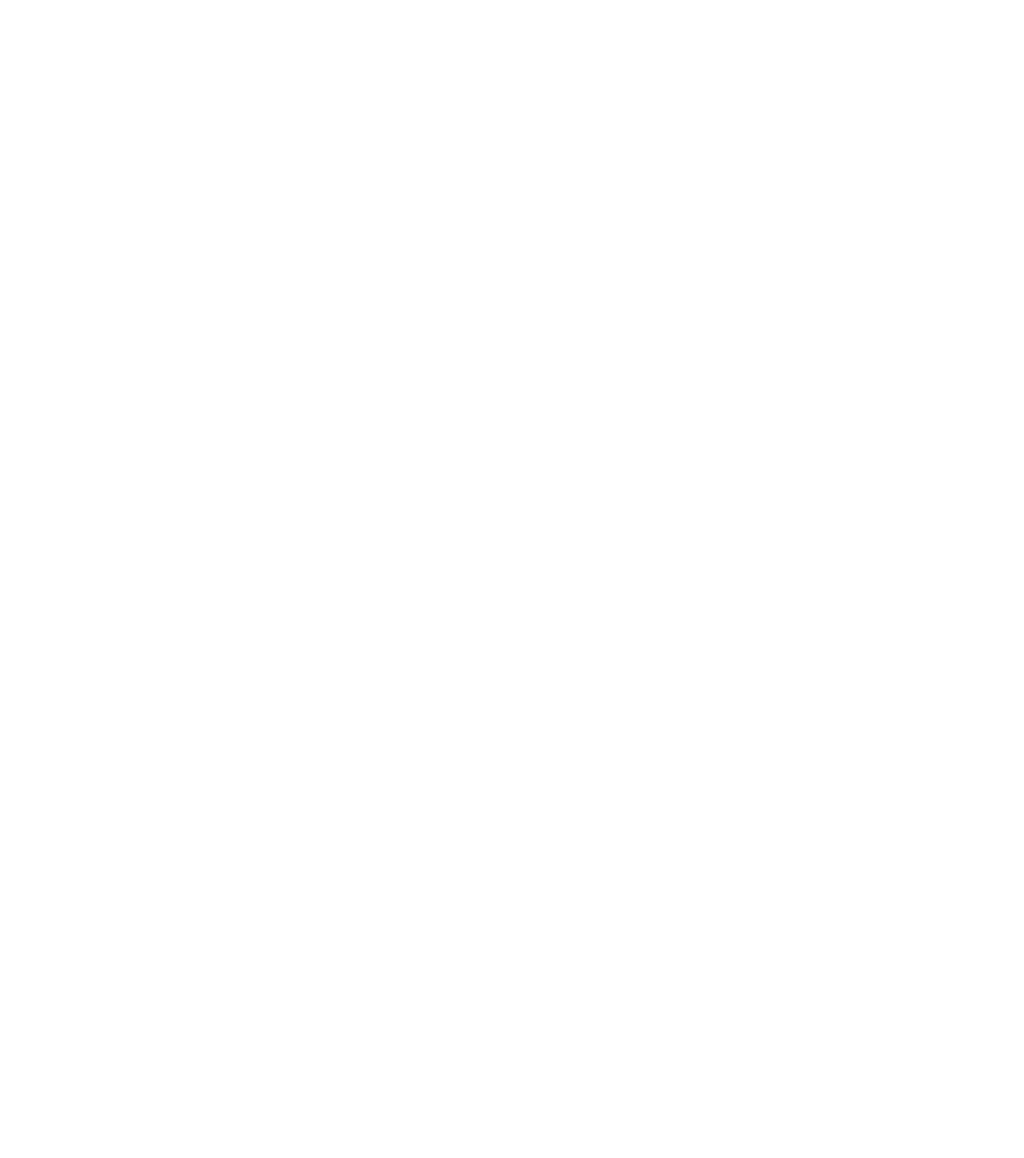
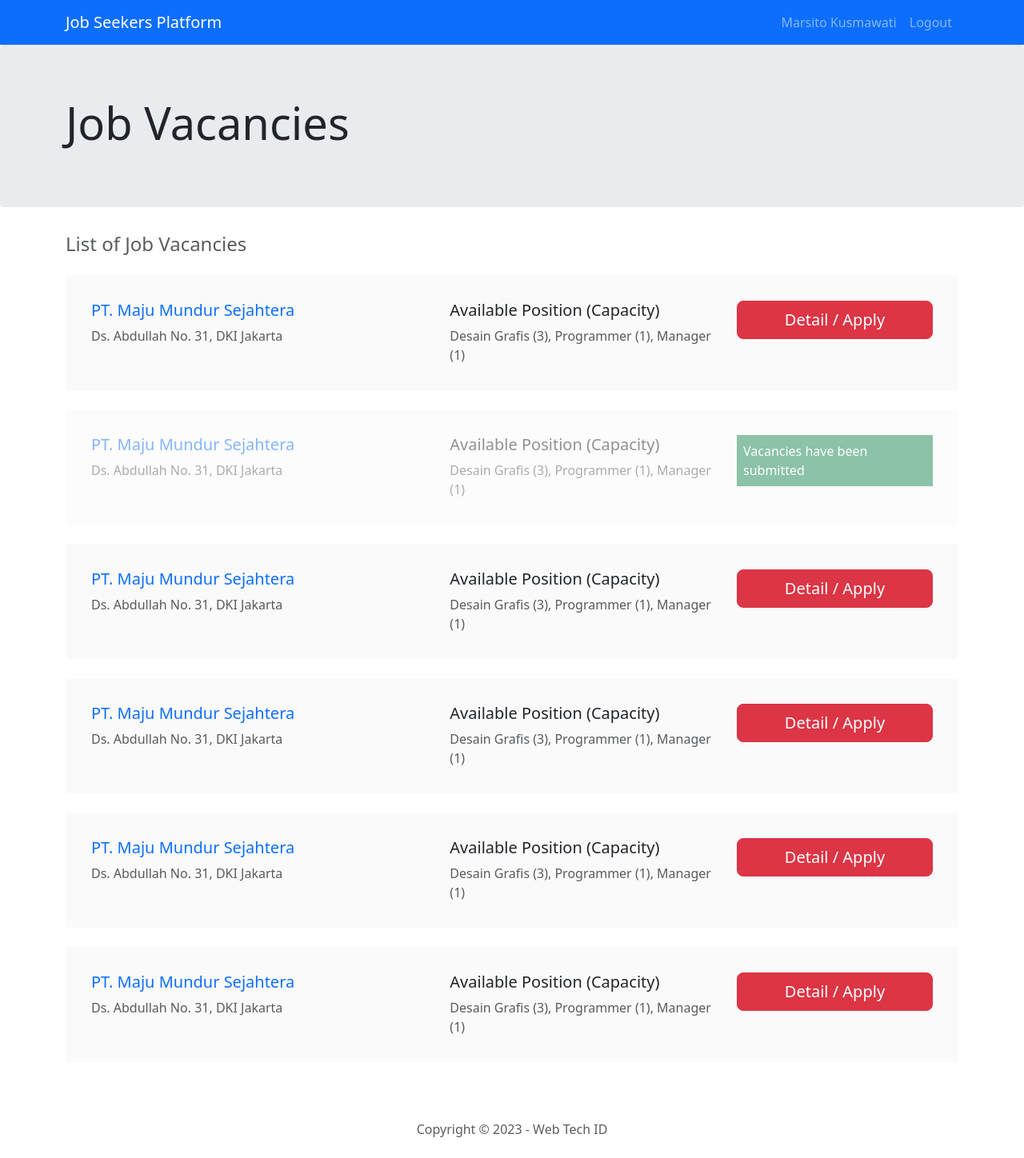
Before and after one commit to Badrut/lks-prov-2023-frontend, a React (Vite) app: page /add-job-application in a window 1280 px wide. Before the commit this address had no page. Shown: the whole page at 80% size. Before the commit the page ends 800 px from the top, so only its background shows below. Built offline with nearby package versions, Linux system fonts and the light colour scheme; sample sign-in values are in the browser's storage.

Commit message:
menampilkan data setelah validation

```diff
--- a/src/App.jsx
+++ b/src/App.jsx
@@ -8,6 +8,7 @@ import Login from './components/Login';
 import Dashboard from './components/Dashboard';
 import ProtectedRoute from './components/Auth/ProtectedRoute';
 import Request from './components/Auth/RequestValidation';
+import AddJob from './components/Auth/AddJobApplication';
 function App() {
 
 
@@ -19,6 +20,7 @@ function App() {
           <Route element={<ProtectedRoute />}>
             <Route path='/dashboard' element={<Dashboard />}/>
             <Route path='/request-validation' element={<Request />}/>
+            <Route path='/add-job-application' element={<AddJob />}/>
           </Route>
         </Routes>
       </Router>
--- /dev/null
+++ b/src/components/Auth/AddJobApplication.jsx
@@ -0,0 +1,153 @@
+import Navbar from "../Navbar";
+
+const AddJob = () => {
+
+
+    return (
+        <>
+        <Navbar />
+        <main>
+
+    <header className="jumbotron">
+        <div className="container">
+            <h1 className="display-4">Job Vacancies</h1>
+        </div>
+    </header>
+
+
+    <div className="container mb-5">
+
+        <div className="section-header mb-4">
+            <h4 className="section-title text-muted font-weight-normal">List of Job Vacancies</h4>
+        </div>
+
+        <div className="section-body">
+
+            <article className="spot">
+                <div className="row">
+                    <div className="col-5">
+                        <h5 className="text-primary">PT. Maju Mundur Sejahtera</h5>
+                        <span className="text-muted">Ds. Abdullah No. 31, DKI Jakarta</span>
+                    </div>
+                    <div className="col-4">
+                        <h5>Available Position (Capacity)</h5>
+                        <span className="text-muted">Desain Grafis (3), Programmer (1), Manager (1)</span>
+                    </div>
+                    <div className="col-3">
+                        <button className="btn btn-danger btn-lg btn-block">
+                            Detail / Apply
+                        </button>
+                    </div>
+                </div>
+            </article>
+
+            <article className="spot unavailable">
+                <div className="row">
+                    <div className="col-5">
+                        <h5 className="text-primary">PT. Maju Mundur Sejahtera</h5>
+                        <span className="text-muted">Ds. Abdullah No. 31, DKI Jakarta</span>
+                    </div>
+                    <div className="col-4">
+                        <h5>Available Position (Capacity)</h5>
+                        <span className="text-muted">Desain Grafis (3), Programmer (1), Manager (1)</span>
+                    </div>
+                    <div className="col-3">
+                        <div className="bg-success text-white p-2">
+                            Vacancies have been submitted
+                        </div>
+                    </div>
+                </div>
+            </article>
+
+            <article className="spot">
+                <div className="row">
+                    <div className="col-5">
+                        <h5 className="text-primary">PT. Maju Mundur Sejahtera</h5>
+                        <span className="text-muted">Ds. Abdullah No. 31, DKI Jakarta</span>
+                    </div>
+                    <div className="col-4">
+                        <h5>Available Position (Capacity)</h5>
+                        <span className="text-muted">Desain Grafis (3), Programmer (1), Manager (1)</span>
+                    </div>
+                    <div className="col-3">
+                        <button className="btn btn-danger btn-lg btn-block">
+                            Detail / Apply
+                        </button>
+                    </div>
+                </div>
+            </article>
+            <article className="spot">
+                <div className="row">
+                    <div className="col-5">
+                        <h5 className="text-primary">PT. Maju Mundur Sejahtera</h5>
+                        <span className="text-muted">Ds. Abdullah No. 31, DKI Jakarta</span>
+                    </div>
+                    <div className="col-4">
+                        <h5>Available Position (Capacity)</h5>
+                        <span className="text-muted">Desain Grafis (3), Programmer (1), Manager (1)</span>
+                    </div>
+                    <div className="col-3">
+                        <button className="btn btn-danger btn-lg btn-block">
+                            Detail / Apply
+                        </button>
+                    </div>
+                </div>
+            </article>
+            <article className="spot">
+                <div className="row">
+                    <div className="col-5">
+                        <h5 className="text-primary">PT. Maju Mundur Sejahtera</h5>
+                        <span className="text-muted">Ds. Abdullah No. 31, DKI Jakarta</span>
+                    </div>
+                    <div className="col-4">
+                        <h5>Available Position (Capacity)</h5>
+                        <span className="text-muted">Desain Grafis (3), Programmer (1), Manager (1)</span>
+                    </div>
+                    <div className="col-3">
+                        <button className="btn btn-danger btn-lg btn-block">
+                            Detail / Apply
+                        </button>
+                    </div>
+                </div>
+            </article>
+            <article className="spot">
+                <div className="row">
+                    <div className="col-5">
+                        <h5 className="text-primary">PT. Maju Mundur Sejahtera</h5>
+                        <span className="text-muted">Ds. Abdullah No. 31, DKI Jakarta</span>
+                    </div>
+                    <div className="col-4">
+                        <h5>Available Position (Capacity)</h5>
+                        <span className="text-muted">Desain Grafis (3), Programmer (1), Manager (1)</span>
+                    </div>
+                    <div className="col-3">
+                        <button className="btn btn-danger btn-lg btn-block">
+                            Detail / Apply
+                        </button>
+                    </div>
+                </div>
+            </article>
+
+        </div>
+
+    </div>
+
+</main>
+
+
+<footer>
+    <div className="container">
+        <div className="text-center py-4 text-muted">
+            Copyright &copy; 2023 - Web Tech ID
+        </div>
+    </div>
+</footer>
+
+
+
+        </>
+    )
+
+}
+
+export default AddJob;
--- a/src/components/Dashboard.jsx
+++ b/src/components/Dashboard.jsx
@@ -1,14 +1,29 @@
 import { useNavigate } from "react-router-dom";
 import Navbar from "./Navbar";
-import { useEffect } from "react";
+import { useEffect, useState } from "react";
+import axios from "axios";
 
 const Dashboard = () => {
 
     const navigate = useNavigate();
+    const [validation , setValidation] = useState([]);
+    const token = localStorage.getItem('token');
+    useEffect(() => {
+       const getValidation = async () => {
+            try {
+                const response = await axios.get(`http://127.0.0.1:8000/api/v1/validations?token=${token}`);
+                setValidation(response.data.validation)
+                console.log(response.data)
+            }
 
-    useEffect(() => {
+            catch (error)
+            {
+                console.log(error)
+            }
+       }
 
-    })
+       getValidation();
+    } , [token])
 
     return (
         <>
@@ -57,13 +72,19 @@ const Dashboard = () => {
                                             <tr>
                                                 <th>Status</th>
                                                 <td>
-                                                    <span className="badge badge-info">Pending</span>
+                                                    <span className={`badge ${validation.status === "accepted" ? "badge-success" : "badge-info"}`}>{validation.status}</span>
                                                 </td>
                                             </tr>
                                             <tr>
                                                 <th>Job Position</th>
                                                 <td className="text-muted">Web Developer</td>
                                             </tr>
+                                            {validation.status === "accepted" && validation.validator_id && (
+                                                <tr>
+                                                      <th>Validator</th>
+                                                      <td className="text-muted">{validation.validator}</td>
+                                                </tr>
+                                            )}
                                         </tbody>
                                     </table>
                                 </div>
@@ -71,7 +92,7 @@ const Dashboard = () => {
                         </div>
 
                         {/* Data Validation (Accepted) */}
-                        <div className="col-md-4">
+                        {/* <div className="col-md-4">
                             <div className="card card-default">
                                 <div className="card-header border-0">
                                     <h5 className="mb-0">Data Validation</h5>
@@ -97,7 +118,7 @@ const Dashboard = () => {
                                     </table>
                                 </div>
                             </div>
-                        </div>
+                        </div> */}
                     </div>
                 </section>
 
```
